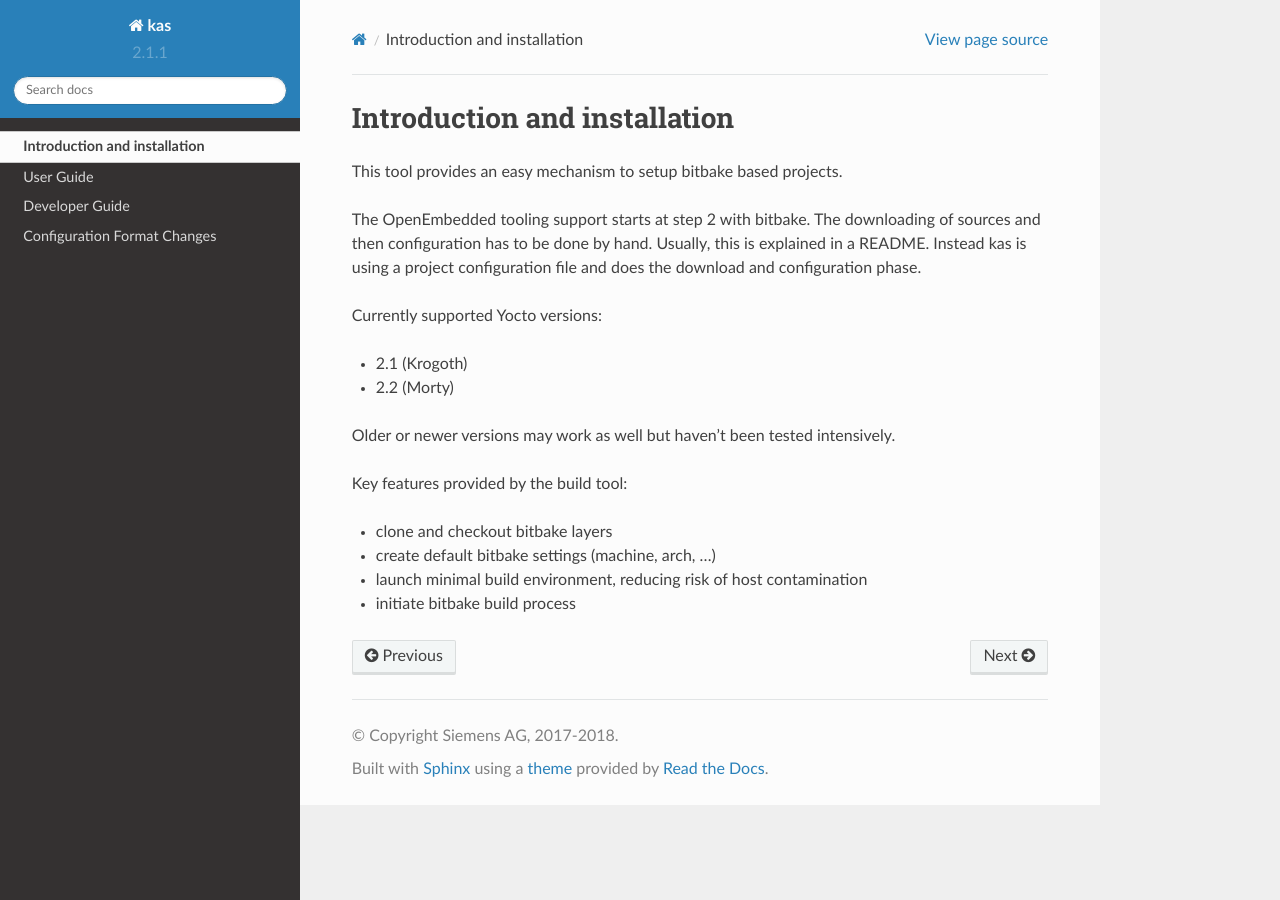
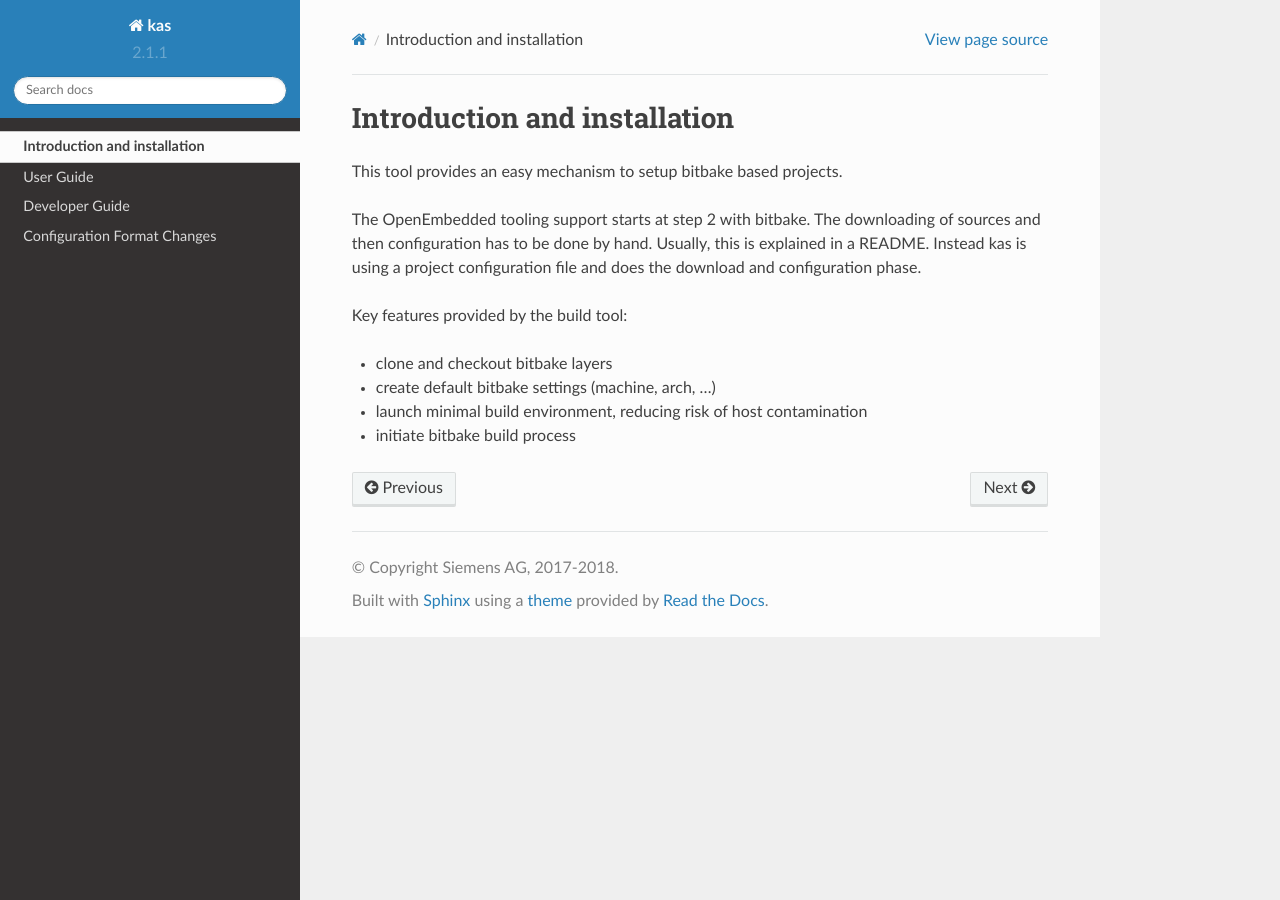
Before and after one commit to siemens/kas, a Sphinx documentation site: the page built from docs/intro.rst, in a window 1280 px wide. Built offline with Sphinx 7.4.7 and the Read the Docs theme 2.0.0, drawn with Linux system fonts in a browser that asks for light colours.

Commit message:
docs: Drop list of supported Yocto versions
This informaition is out-of-sync with the upstream supported Yocto
Project versions and gives the impression that kas is unmaintained.

kas should work with any recent Yocto version.

Signed-off-by: Paul Barker <pbarker@konsulko.com>
Signed-off-by: Jan Kiszka <jan.kiszka@siemens.com>

```diff
--- a/docs/intro.rst
+++ b/docs/intro.rst
@@ -10,13 +10,6 @@ hand. Usually, this is explained in a README. Instead kas is using a
 project configuration file and does the download and configuration
 phase.
 
-Currently supported Yocto versions:
-
-- 2.1 (Krogoth)
-- 2.2 (Morty)
-
-Older or newer versions may work as well but haven't been tested intensively.
-
 Key features provided by the build tool:
 
 - clone and checkout bitbake layers
```
